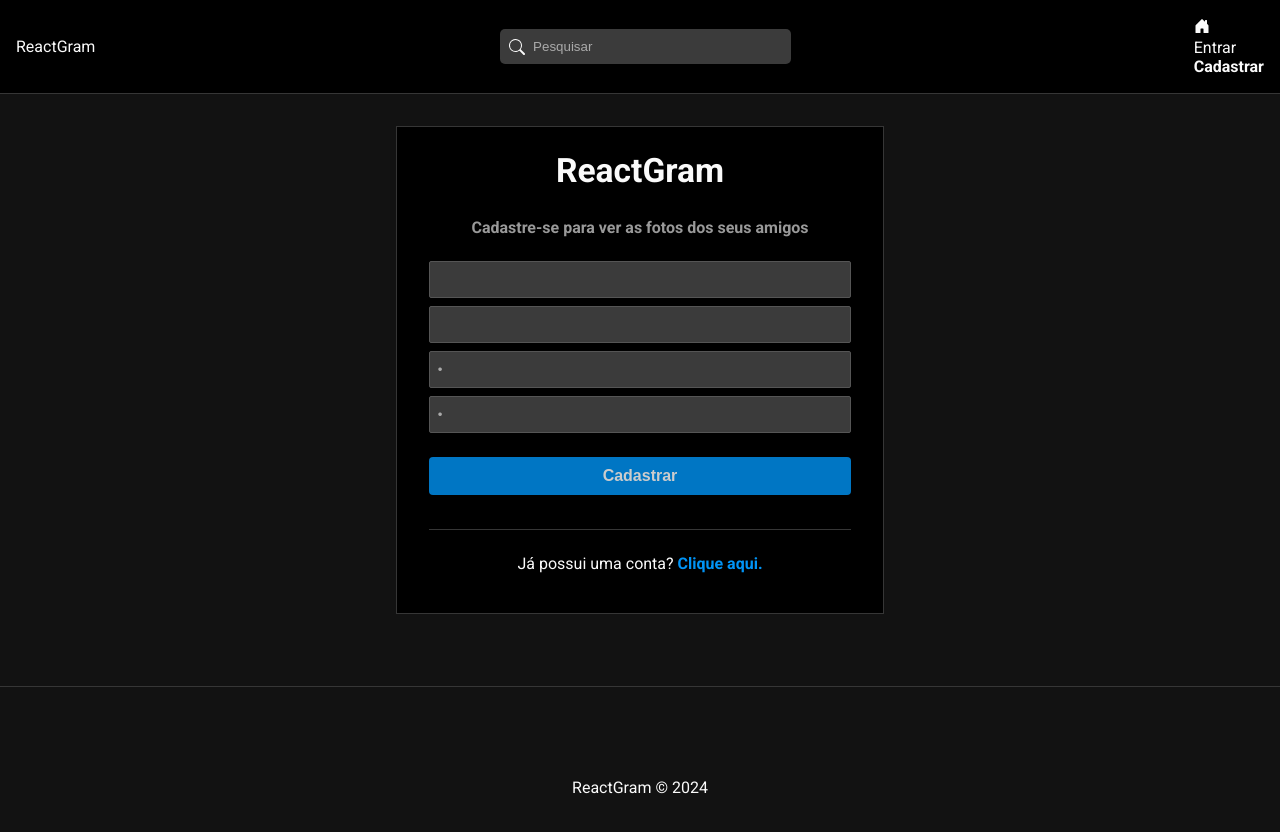
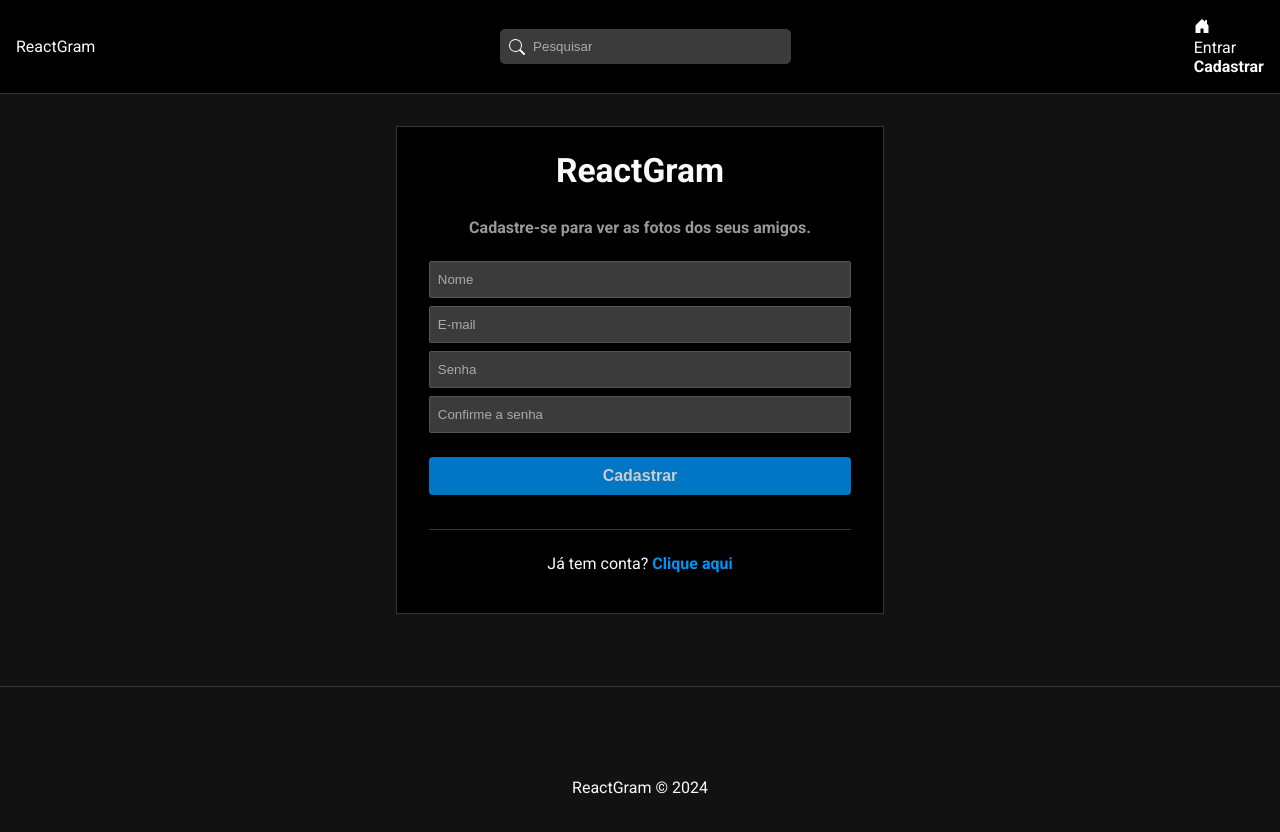
Before and after one commit to Edu29garcia/ReactGram, a React (Create React App) app in the folder frontend/: page /register in a window 1280 px wide. Shown: the top 832 px of the page. Built offline with nearby package versions, Linux system fonts and the light colour scheme.

Commit message:
05-08 tarde

```diff
--- a/frontend/src/pages/Auth/Register.jsx
+++ b/frontend/src/pages/Auth/Register.jsx
@@ -1,16 +1,24 @@
 import "./Auth.css";
 
-// Componentes
+// Components
 import { Link } from "react-router-dom";
 
 // Hooks
-import { useEffect, useState } from "react";
+import { useState, useEffect } from "react";
+import { useSelector, useDispatch } from "react-redux";
+
+//Redux
+import { register, reset } from "../../slices/authSlice";
 
 const Register = () => {
   const [name, setName] = useState("");
   const [email, setEmail] = useState("");
   const [password, setPassword] = useState("");
   const [confirmPassword, setConfirmPassword] = useState("");
+
+  const dispatch = useDispatch();
+
+  const { loading, error } = useSelector((state) => state.auth);
 
   const handleSubmit = (e) => {
     e.preventDefault();
@@ -23,42 +31,49 @@ const Register = () => {
     };
 
     console.log(user);
+
+    dispatch(register(user));
   };
+
+  // Resetando todos os campos do auth
+  useEffect(() => {
+    dispatch(reset());
+  }, [dispatch]);
 
   return (
     <div id="register">
       <h2>ReactGram</h2>
-      <p className="subtitle">Cadastre-se para ver as fotos dos seus amigos</p>
+      <p className="subtitle">Cadastre-se para ver as fotos dos seus amigos.</p>
       <form onSubmit={handleSubmit}>
         <input
           type="text"
-          placeholder="OOO CARALHO"
+          placeholder="Nome"
           onChange={(e) => setName(e.target.value)}
-          value={name || " "}
+          value={name}
         />
         <input
-          type="text"
+          type="email"
           placeholder="E-mail"
           onChange={(e) => setEmail(e.target.value)}
-          value={email || " "}
+          value={email}
         />
         <input
           type="password"
           placeholder="Senha"
           onChange={(e) => setPassword(e.target.value)}
-          value={password || " "}
+          value={password}
         />
         <input
           type="password"
           placeholder="Confirme a senha"
           onChange={(e) => setConfirmPassword(e.target.value)}
-          value={confirmPassword || " "}
+          value={confirmPassword}
         />
-        <input type="submit" value="Cadastrar" />
+        {!loading && <input type="submit" value="Cadastrar" />}
+        {loading && <input type="submit" disabled value="Aguarde..." />}
       </form>
       <p>
-        {" "}
-        Já possui uma conta? <Link to={"/login"}>Clique aqui.</Link>{" "}
+        Já tem conta? <Link to="/login">Clique aqui</Link>
       </p>
     </div>
   );
--- a/frontend/src/services/authService.jsx
+++ b/frontend/src/services/authService.jsx
@@ -6,7 +6,7 @@ const register = async (data) => {
   const config = requestConfig("POST", data);
 
   try {
-    const res = await fetch(api + "/user/register", config)
+    const res = await fetch(api + "/users/register", config)
       .then((err) => res.json())
       .catch((err) => err);
 
```
Also changed, not shown: frontend/src/setupTests.js (+1 -1 lines), 2 other files (tests, documents, lock files or other folders).
